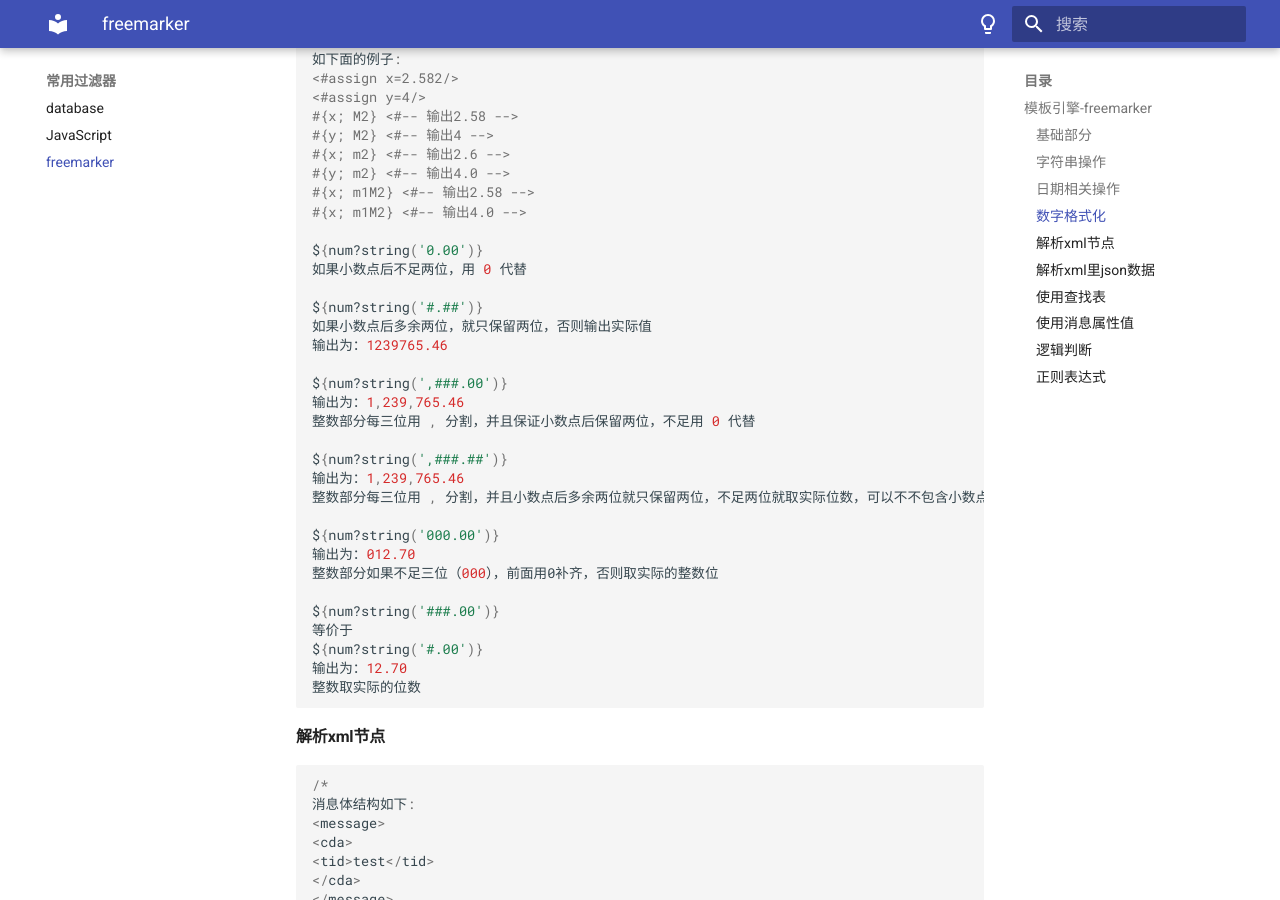
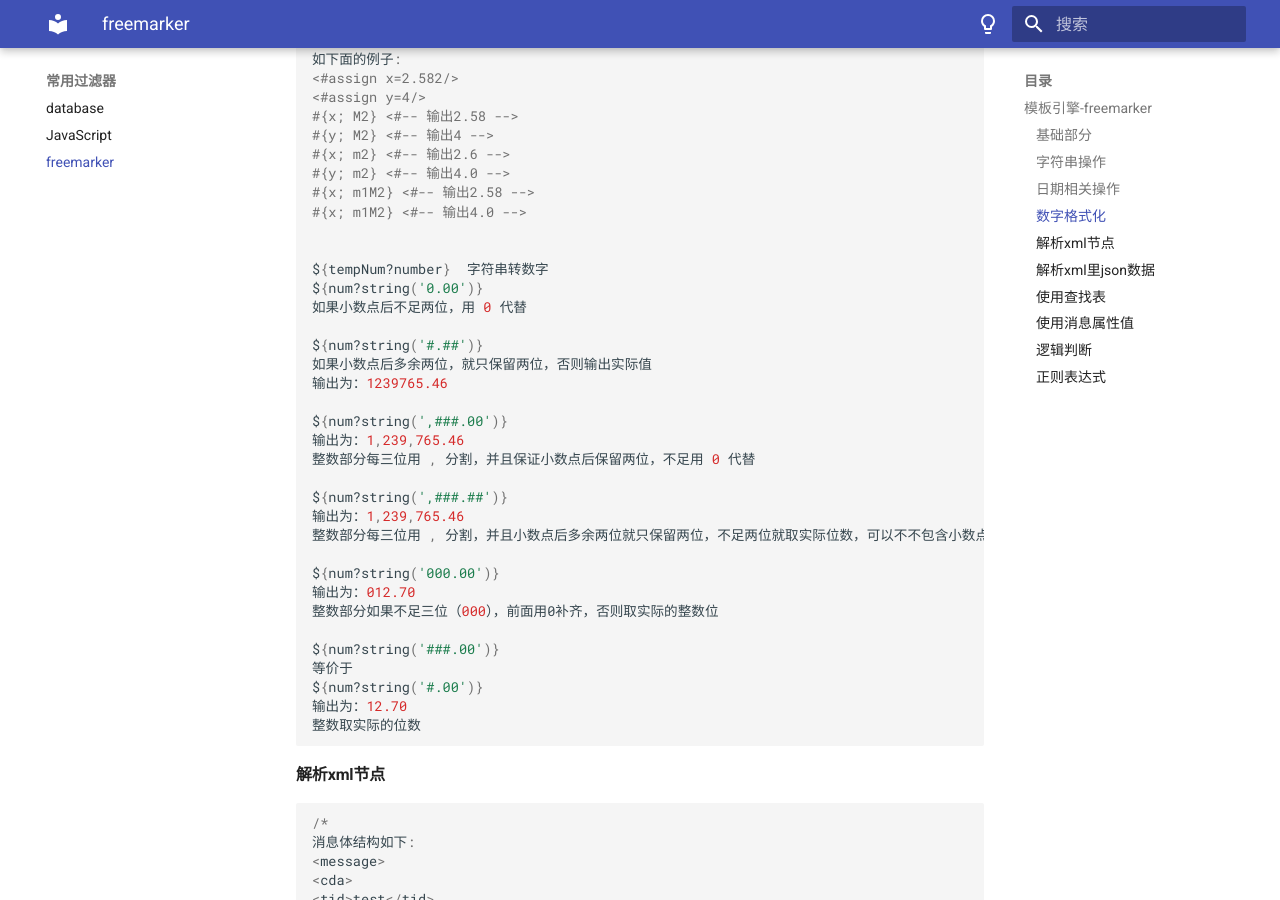
Before and after one commit to liaozhimingandy/demo, an MkDocs documentation site: the page built from docs/filter/freemarker.md, in a window 1280 px wide and 900 px high, scrolled down 2494 px. Built offline with MkDocs 1.6.1 and Material for MkDocs 9.7.7, drawn with Linux system fonts in a browser that asks for light colours; the version menu is left out.

Commit message:
内容: 1.更新文件;

```diff
--- a/docs/filter/freemarker.md
+++ b/docs/filter/freemarker.md
@@ -132,6 +132,8 @@ MX:小数部分最大X位
 #{x; m1M2} <#-- 输出2.58 -->
 #{x; m1M2} <#-- 输出4.0 -->
 
+
+${tempNum?number}  字符串转数字
 ${num?string('0.00')}
 如果小数点后不足两位，用 0 代替
 
```
Also changed, not shown: 1 other file.
